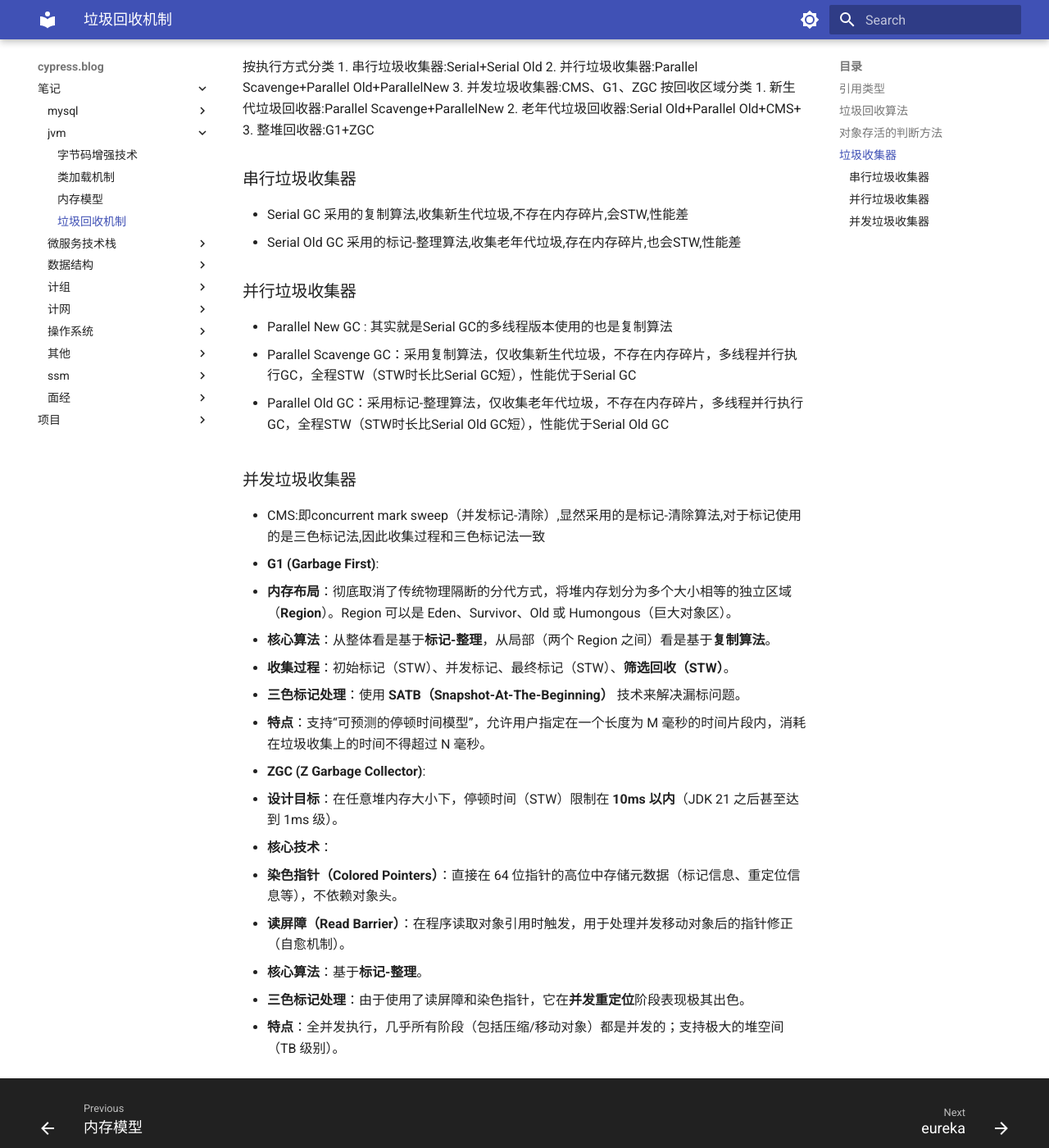
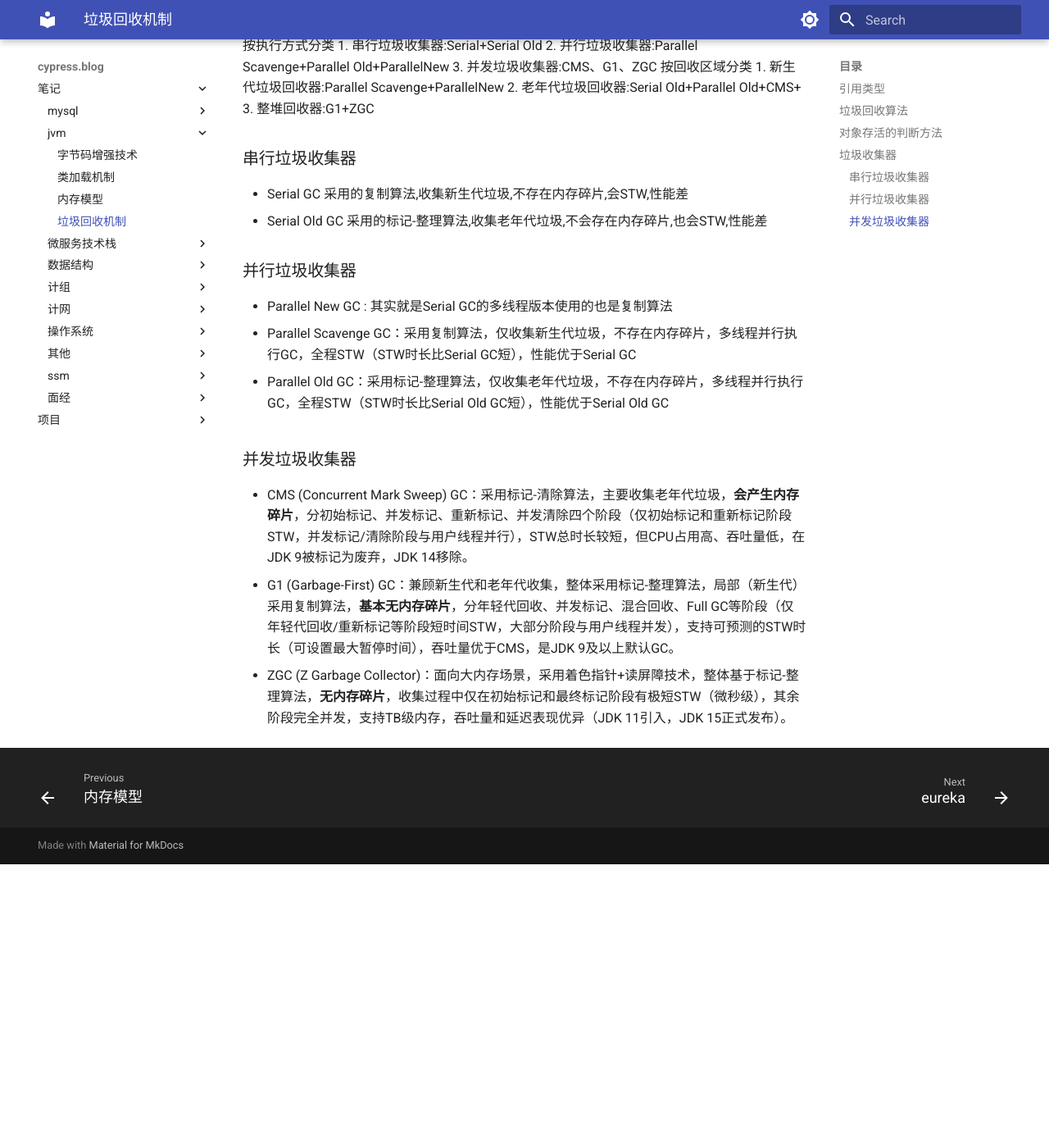
Before and after one commit to cyprer/blog0, an MkDocs documentation site: the page built from docs/note/jvm/garbage-collection.md, in a window 1280 px wide and 1400 px high, scrolled down 1777 px. Shown: the whole window at 82% size. Built offline with MkDocs 1.6.1 and Material for MkDocs 9.7.7, drawn with Linux system fonts in a browser that asks for light colours; after the commit the page ends 2831 px from its top, so only the background shows below that; some of the changed text lies outside the part shown.

Commit message:
docs: 更新垃圾回收机制文档，修正描述和格式，添加第一周周结内容

```diff
--- a/docs/note/jvm/garbage-collection.md
+++ b/docs/note/jvm/garbage-collection.md
@@ -58,28 +58,14 @@
 3. 整堆回收器:G1+ZGC
 ### 串行垃圾收集器
 - Serial GC 采用的复制算法,收集新生代垃圾,不存在内存碎片,会STW,性能差
-- Serial Old GC 采用的标记-整理算法,收集老年代垃圾,存在内存碎片,也会STW,性能差
+- Serial Old GC 采用的标记-整理算法,收集老年代垃圾,不会存在内存碎片,也会STW,性能差
 ### 并行垃圾收集器
 - Parallel New GC : 其实就是Serial GC的多线程版本使用的也是复制算法
 - Parallel Scavenge GC：采用复制算法，仅收集新生代垃圾，不存在内存碎片，多线程并行执行GC，全程STW（STW时长比Serial GC短），性能优于Serial GC
 
 - Parallel Old GC：采用标记-整理算法，仅收集老年代垃圾，不存在内存碎片，多线程并行执行GC，全程STW（STW时长比Serial Old GC短），性能优于Serial Old GC
+
 ### 并发垃圾收集器
-- CMS:即concurrent mark sweep（并发标记-清除）,显然采用的是标记-清除算法,对于标记使用的是三色标记法,因此收集过程和三色标记法一致
-* **G1 (Garbage First)**:
-* **内存布局**：彻底取消了传统物理隔断的分代方式，将堆内存划分为多个大小相等的独立区域（**Region**）。Region 可以是 Eden、Survivor、Old 或 Humongous（巨大对象区）。
-* **核心算法**：从整体看是基于**标记-整理**，从局部（两个 Region 之间）看是基于**复制算法**。
-* **收集过程**：初始标记（STW）、并发标记、最终标记（STW）、**筛选回收（STW）**。
-* **三色标记处理**：使用 **SATB（Snapshot-At-The-Beginning）** 技术来解决漏标问题。
-* **特点**：支持“可预测的停顿时间模型”，允许用户指定在一个长度为 M 毫秒的时间片段内，消耗在垃圾收集上的时间不得超过 N 毫秒。
-
-* **ZGC (Z Garbage Collector)**:
-* **设计目标**：在任意堆内存大小下，停顿时间（STW）限制在 **10ms 以内**（JDK 21 之后甚至达到 1ms 级）。
-* **核心技术**：
-* **染色指针（Colored Pointers）**：直接在 64 位指针的高位中存储元数据（标记信息、重定位信息等），不依赖对象头。
-* **读屏障（Read Barrier）**：在程序读取对象引用时触发，用于处理并发移动对象后的指针修正（自愈机制）。
-
-
-* **核心算法**：基于**标记-整理**。
-* **三色标记处理**：由于使用了读屏障和染色指针，它在**并发重定位**阶段表现极其出色。
-* **特点**：全并发执行，几乎所有阶段（包括压缩/移动对象）都是并发的；支持极大的堆空间（TB 级别）。
+- CMS (Concurrent Mark Sweep) GC：采用标记-清除算法，主要收集老年代垃圾，**会产生内存碎片**，分初始标记、并发标记、重新标记、并发清除四个阶段（仅初始标记和重新标记阶段STW，并发标记/清除阶段与用户线程并行），STW总时长较短，但CPU占用高、吞吐量低，在JDK 9被标记为废弃，JDK 14移除。
+- G1 (Garbage-First) GC：兼顾新生代和老年代收集，整体采用标记-整理算法，局部（新生代）采用复制算法，**基本无内存碎片**，分年轻代回收、并发标记、混合回收、Full GC等阶段（仅年轻代回收/重新标记等阶段短时间STW，大部分阶段与用户线程并发），支持可预测的STW时长（可设置最大暂停时间），吞吐量优于CMS，是JDK 9及以上默认GC。
+- ZGC (Z Garbage Collector)：面向大内存场景，采用着色指针+读屏障技术，整体基于标记-整理算法，**无内存碎片**，收集过程中仅在初始标记和最终标记阶段有极短STW（微秒级），其余阶段完全并发，支持TB级内存，吞吐量和延迟表现优异（JDK 11引入，JDK 15正式发布）。
```
Also changed, not shown: other parts of docs/note/jvm/garbage-collection.md (+2 -2 lines), docs/note/datastructure/diary/2025/3month/12.md (+1 -1 lines), docs/note/datastructure/diary/2025/3month/23.md (+1 -1 lines), docs/summary/26year/2month/4week.md (+2 -2 lines), docs/summary/26year/2month/index.md (+1 -0 lines), docs/summary/26year/3month/1week.md (added, +10 -0 lines), docs/summary/26year/3month/index.md (added).
